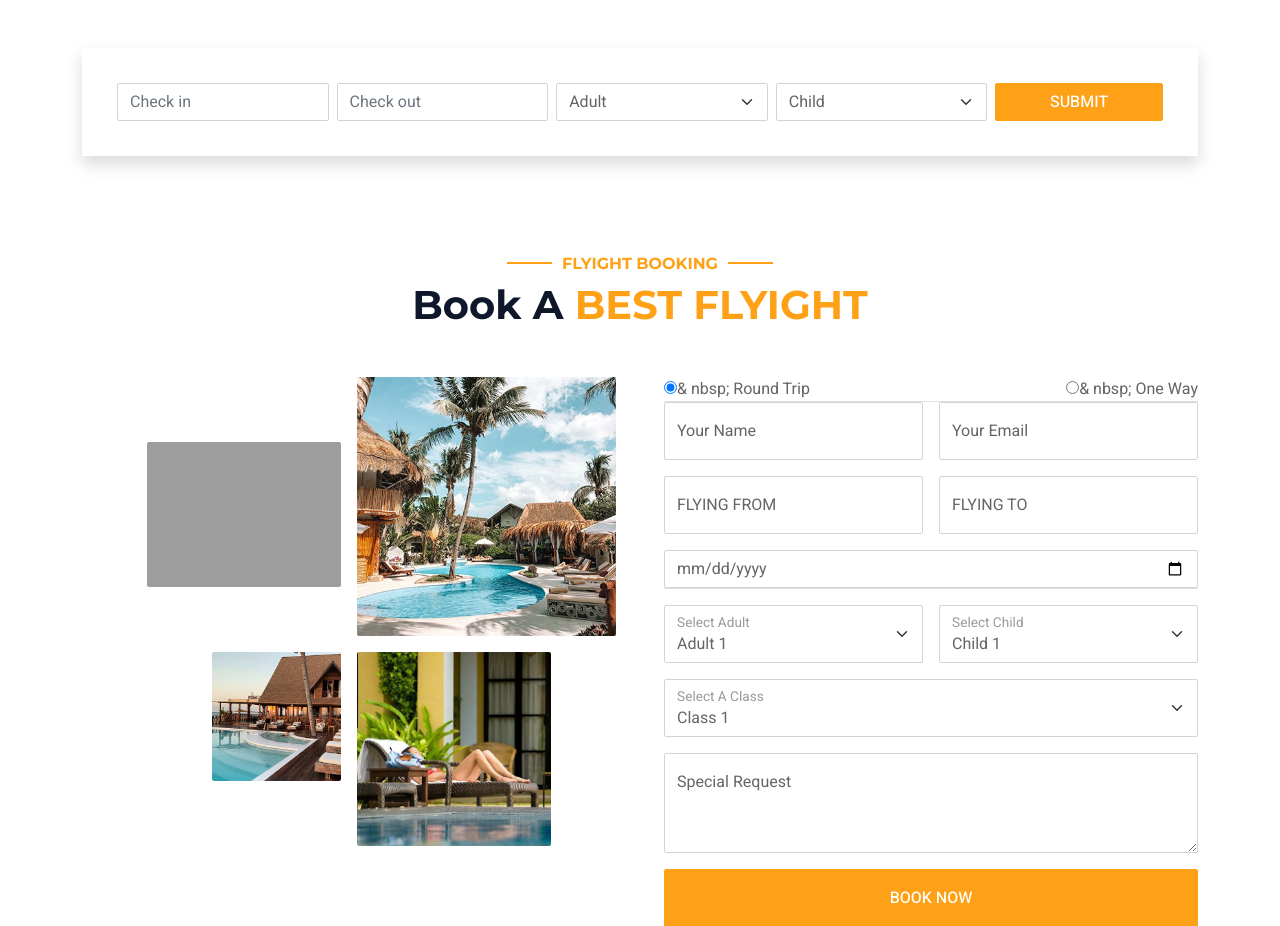
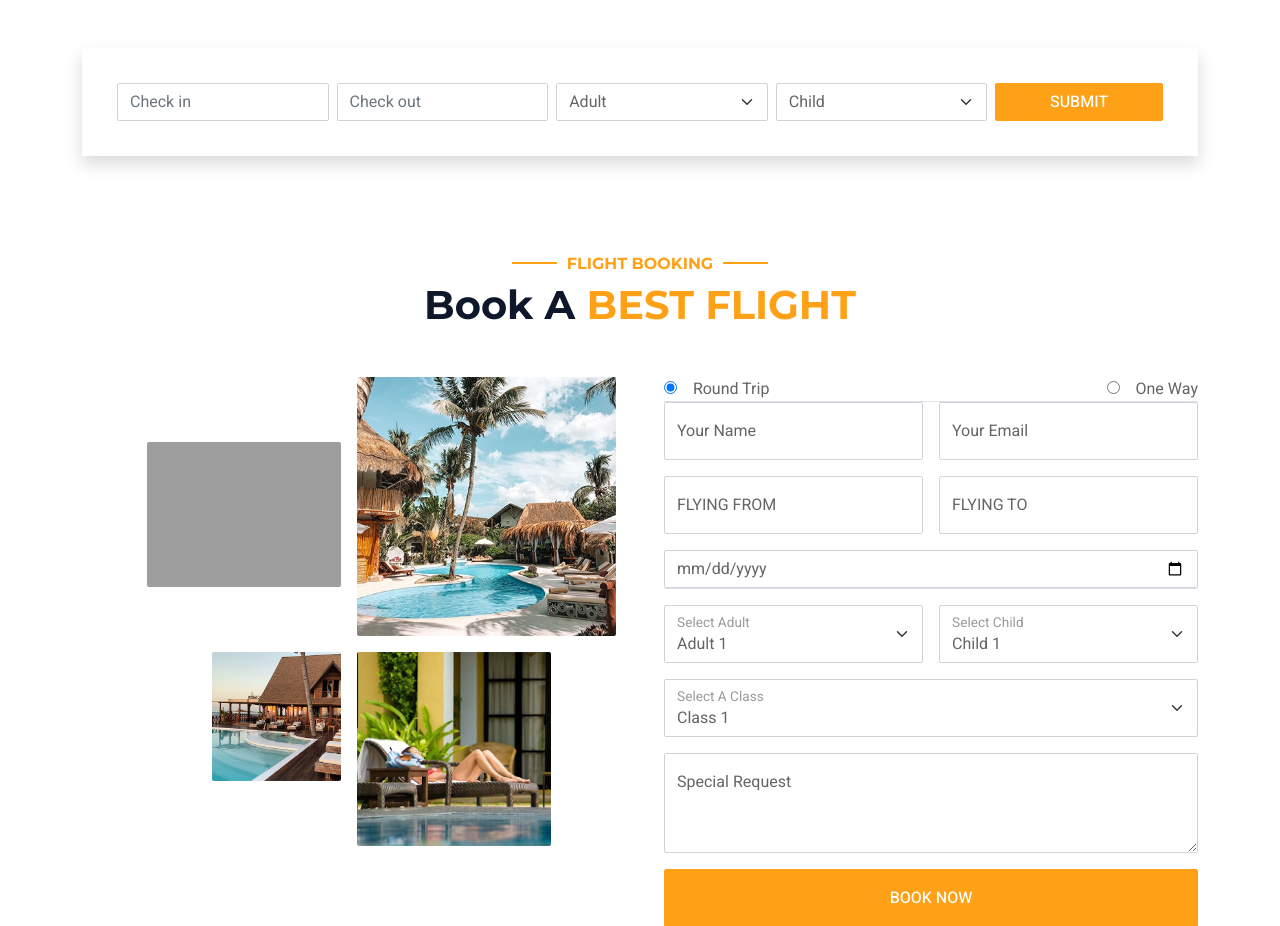
Before and after one commit to nicksdev29/forexWeb, a PHP site: page /booking.php in a window 1280 px wide. Shown: the part 391-1317 px from the top of the page. Run offline with PHP 8.4, Linux system fonts and the light colour scheme; some libraries are stand-ins or nearby versions; grey boxes are pictures that could not be loaded.

Commit message:
spacing in radio btn

```diff
--- a/booking.php
+++ b/booking.php
@@ -70,8 +70,8 @@
         <div class="container-xxl py-5">
             <div class="container">
                 <div class="text-center wow fadeInUp" data-wow-delay="0.1s">
-                    <h6 class="section-title text-center text-primary text-uppercase">flyight Booking</h6>
-                    <h1 class="mb-5">Book A <span class="text-primary text-uppercase">best flyight</span></h1>
+                    <h6 class="section-title text-center text-primary text-uppercase">flight Booking</h6>
+                    <h1 class="mb-5">Book A <span class="text-primary text-uppercase">best flight</span></h1>
                 </div>
                 <div class="row g-5">
                     <div class="col-lg-6">
@@ -95,11 +95,11 @@
                             <form>
                             <div class="form-group border-bottom d-flex align-items-center justify-content-between flex-wrap">
                 <label class="option my-sm-0 my-2">
-                    <input type="radio" name="radio" checked>& nbsp; Round Trip
+                    <input type="radio" name="radio" checked>&nbsp;&nbsp;&nbsp; Round Trip
                     <span class="checkmark"></span>
                 </label>
                 <label class="option my-sm-0 my-2">
-                    <input type="radio" name="radio" >& nbsp; One Way
+                    <input type="radio" name="radio" >&nbsp;&nbsp;&nbsp; One Way
                     <span class="checkmark"></span>
                 </label>
                     </div>
```
